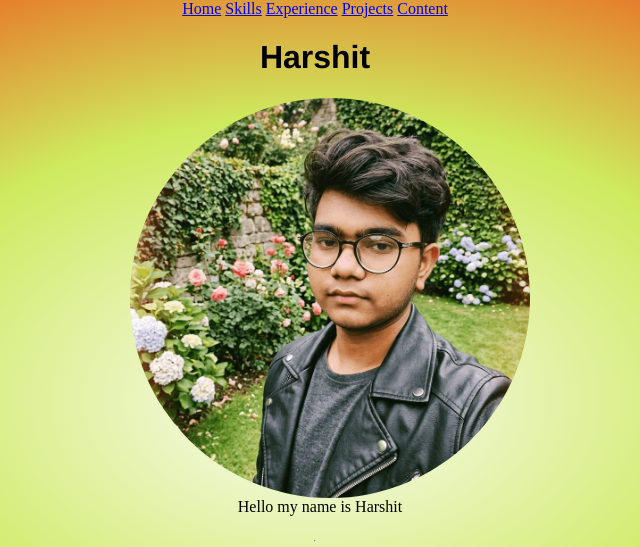
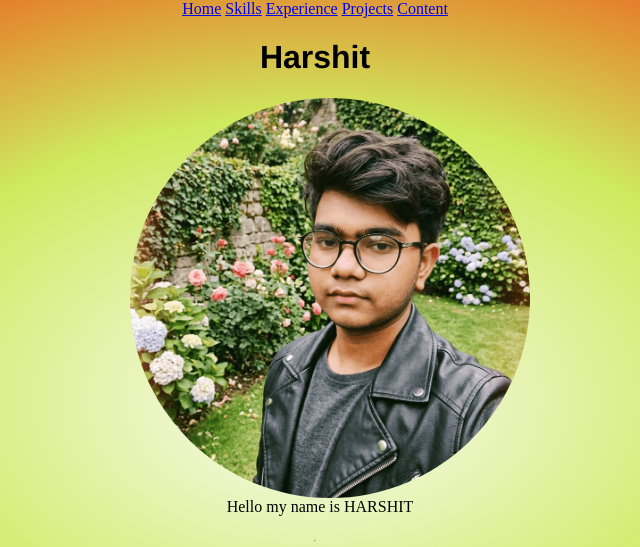
Before and after one commit to H07arshit/Harshit_portfolio, a plain HTML site: page index.html in a window 1280 px wide. Shown: the top 547 px of the page, 325-965 px from the left. Drawn offline with Linux system fonts and the light colour scheme.

Commit message:
name capatilise

```diff
--- a/index.html
+++ b/index.html
@@ -18,7 +18,7 @@
     <h1>Harshit</h1>
     <img class="pic" src="1000014447.png" alt="Photo" width="150" height="200" >
 
-    <p style="margin-left: 10px; ">Hello my name is Harshit</p>
+    <p style="margin-left: 10px; ">Hello my name is HARSHIT</p>
 
 
   </header> <hr>
```
